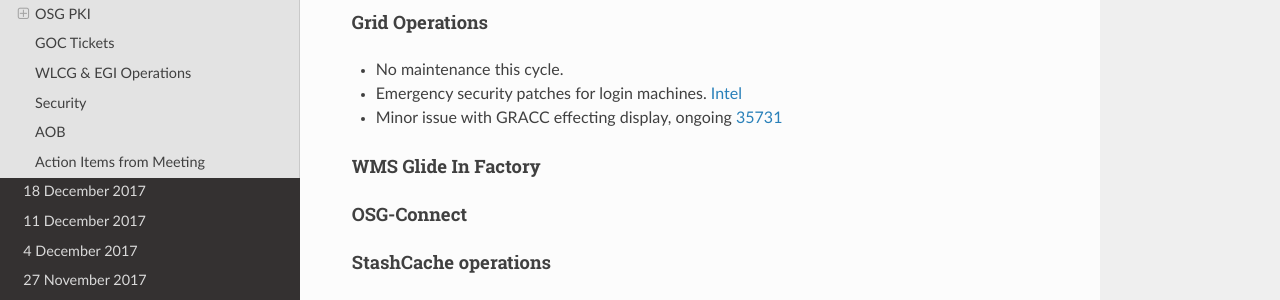
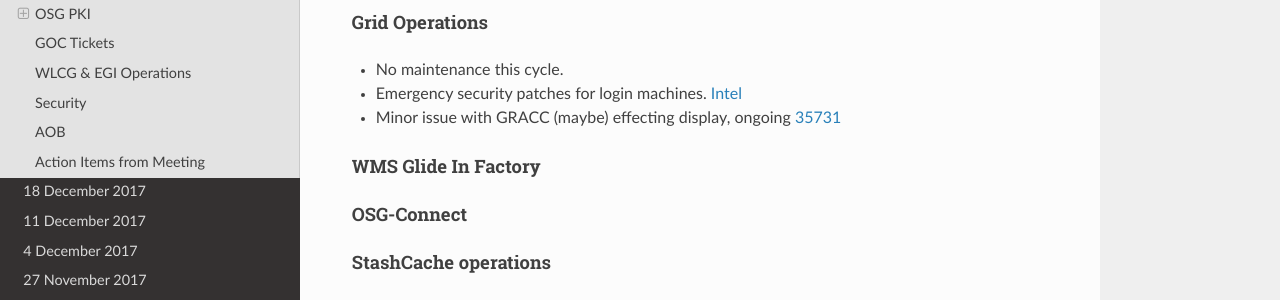
Before and after one commit to osg-htc/operations, an MkDocs documentation site: the page built from docs/WeeklyMinutes/08Jan2018.md, in a window 1280 px wide and 900 px high, scrolled down 568 px. Shown: the part 150-450 px from the top of the window. Built offline with MkDocs 1.6.1, drawn with Linux system fonts in a browser that asks for light colours; nearby versions of some CDN libraries; old or Windows-style settings are respelled for this version of MkDocs.

Commit message:
Update 08Jan2018.md

```diff
--- a/docs/WeeklyMinutes/08Jan2018.md
+++ b/docs/WeeklyMinutes/08Jan2018.md
@@ -21,7 +21,7 @@
 #### Grid Operations
    * No maintenance this cycle.
    * Emergency security patches for login machines. [Intel](https://newsroom.intel.com/news/intel-responds-to-security-research-findings/)
-   * Minor issue with GRACC effecting display, ongoing [35731](https://ticket.grid.iu.edu/35731)
+   * Minor issue with GRACC (maybe) effecting display, ongoing [35731](https://ticket.grid.iu.edu/35731)
 
 #### WMS Glide In Factory
 
```
